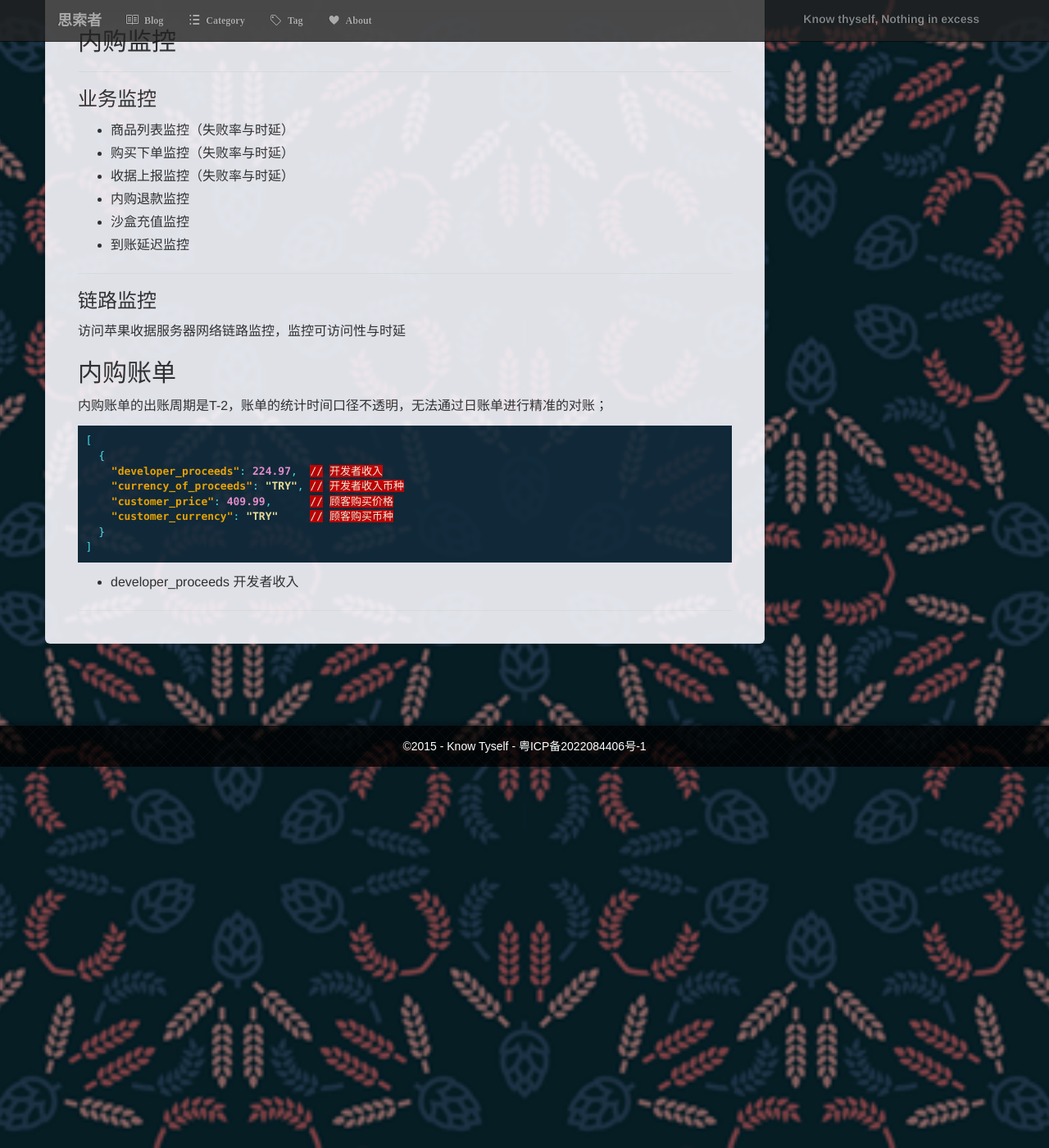
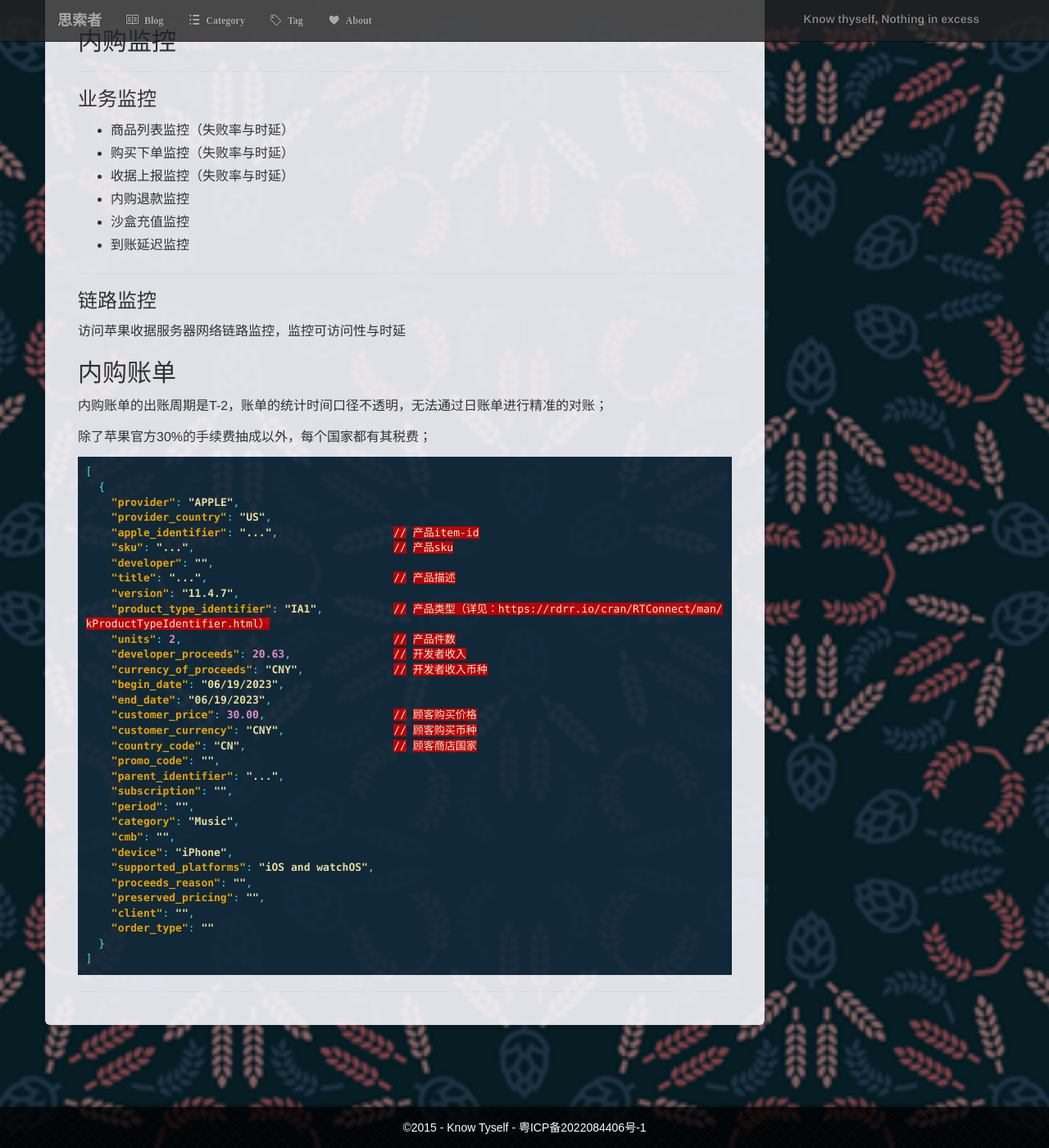
Before and after one commit to liushoukai/liushoukai.github.io, a Jekyll site: the page built from _posts/2020-04-04-appstore-in-app-purchase.md, in a window 1280 px wide and 1400 px high, scrolled down 15999 px. Shown: the whole window at 82% size. Built offline with Jekyll 4.4.1, drawn with Linux system fonts in a browser that asks for light colours; comment, search, counter and statistics services are not loaded.

Commit message:
Update posts

````diff
--- a/_posts/2020-04-04-appstore-in-app-purchase.md
+++ b/_posts/2020-04-04-appstore-in-app-purchase.md
@@ -675,17 +675,42 @@ A new subscription (which is listed in clause 2) may differ from the subscriptio
 
 内购账单的出账周期是T-2，账单的统计时间口径不透明，无法通过日账单进行精准的对账；
 
+除了苹果官方30%的手续费抽成以外，每个国家都有其税费；
+
 ```json
 [
   {
-    "developer_proceeds": 224.97,  // 开发者收入
-    "currency_of_proceeds": "TRY", // 开发者收入币种
-    "customer_price": 409.99,      // 顾客购买价格
-    "customer_currency": "TRY"     // 顾客购买币种
+    "provider": "APPLE",
+    "provider_country": "US",
+    "apple_identifier": "...",                  // 产品item-id
+    "sku": "...",                               // 产品sku
+    "developer": "",
+    "title": "...",                             // 产品描述
+    "version": "11.4.7",
+    "product_type_identifier": "IA1",           // 产品类型（详见：https://rdrr.io/cran/RTConnect/man/kProductTypeIdentifier.html）
+    "units": 2,                                 // 产品件数
+    "developer_proceeds": 20.63,                // 开发者收入
+    "currency_of_proceeds": "CNY",              // 开发者收入币种
+    "begin_date": "06/19/2023",
+    "end_date": "06/19/2023",
+    "customer_price": 30.00,                    // 顾客购买价格
+    "customer_currency": "CNY",                 // 顾客购买币种
+    "country_code": "CN",                       // 顾客商店国家
+    "promo_code": "",
+    "parent_identifier": "...",
+    "subscription": "",
+    "period": "",
+    "category": "Music",
+    "cmb": "",
+    "device": "iPhone",
+    "supported_platforms": "iOS and watchOS",
+    "proceeds_reason": "",
+    "preserved_pricing": "",
+    "client": "",
+    "order_type": ""
   }
 ]
 ```
-- developer_proceeds 开发者收入
 
 
 [1]:https://developer.apple.com/cn/in-app-purchase/
````
Also changed, not shown: _posts/2020-04-04-git-client.md (added, +8 -0 lines), _posts/2020-04-04-git-command.md (+40 -20 lines), _posts/2020-04-04-java-benchmark.md (+6 -9 lines), _posts/2020-04-04-jetbrains-plugins.md (deleted, +0 -11 lines), _posts/2020-04-04-linux-alias.md (+1 -0 lines), _posts/2020-04-04-linux-find.md (added, +80 -0 lines), _posts/2020-04-04-linux-ls-tree.md (+7 -3 lines), _posts/2020-04-04-payment-iap.md (added, +77 -0 lines), _posts/2020-04-04-spring-bean.md (renamed from _posts/2020-04-04-java-spring-bean-liftcyecle.md, +37 -34 lines), _posts/2020-04-04-spring-event.md (added, +21 -0 lines).
